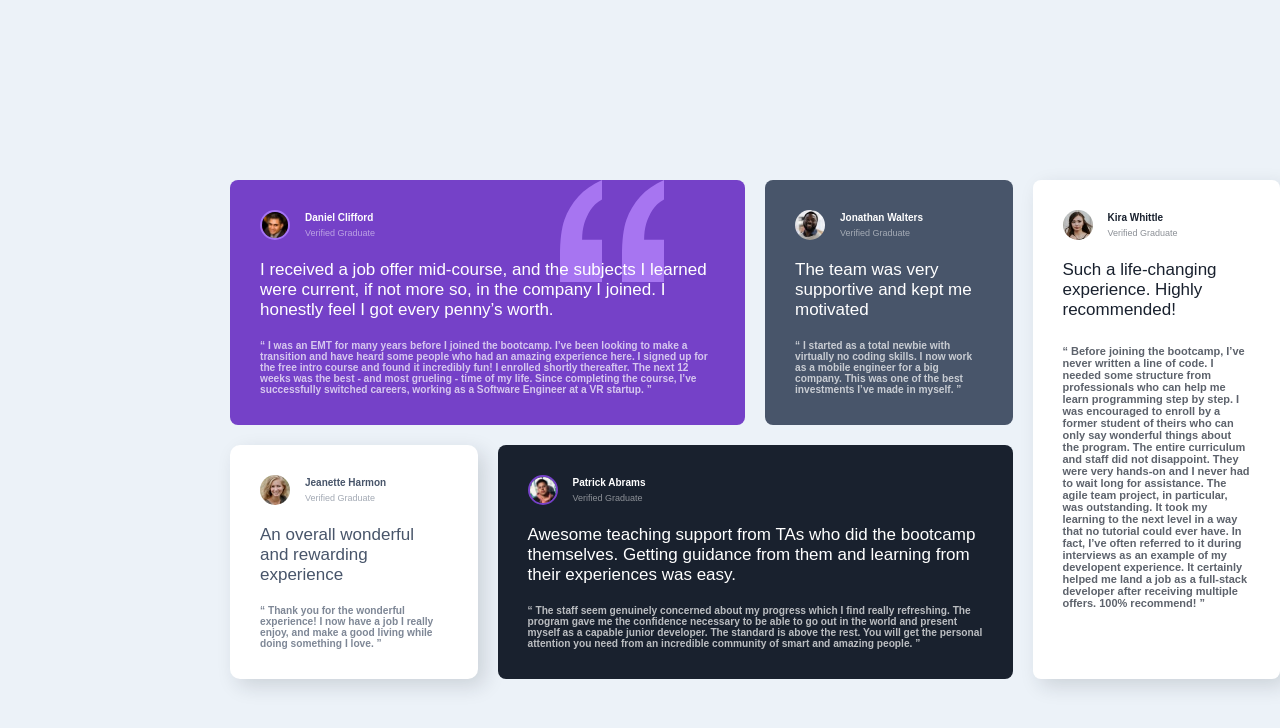
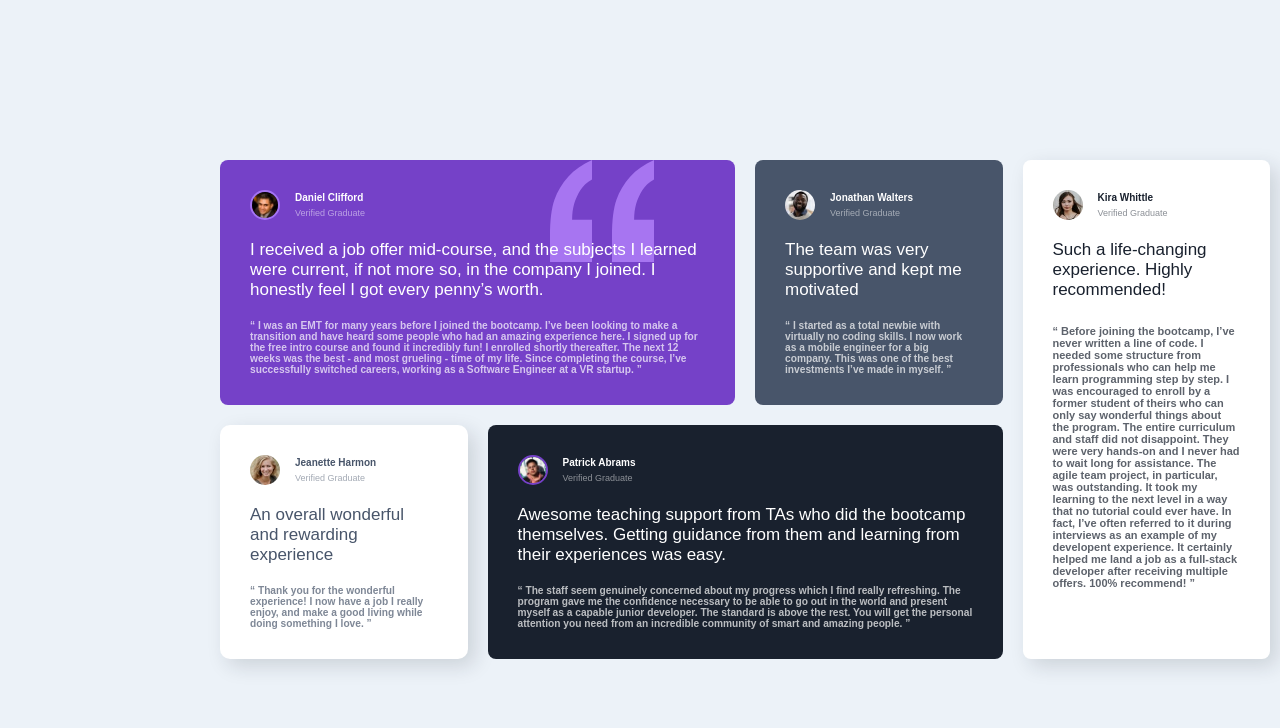
Before and after one commit to lonniexxo/Testimonials-grid-section, a plain HTML site: page index.html in a window 1280 px wide. Drawn offline with Linux system fonts and the light colour scheme; a web font is replaced by a local one.

Commit message:
Update style.css

```diff
--- a/style/style.css
+++ b/style/style.css
@@ -8,7 +8,7 @@
 }
 
 body{
-    margin: 180px 0 0 230px;
+    margin: 160px 0 0 220px;
     background-color: hsl(210, 46%, 95%);
     font-family: 'Barlow Semi Condensed',sans-serif;
 }
```
